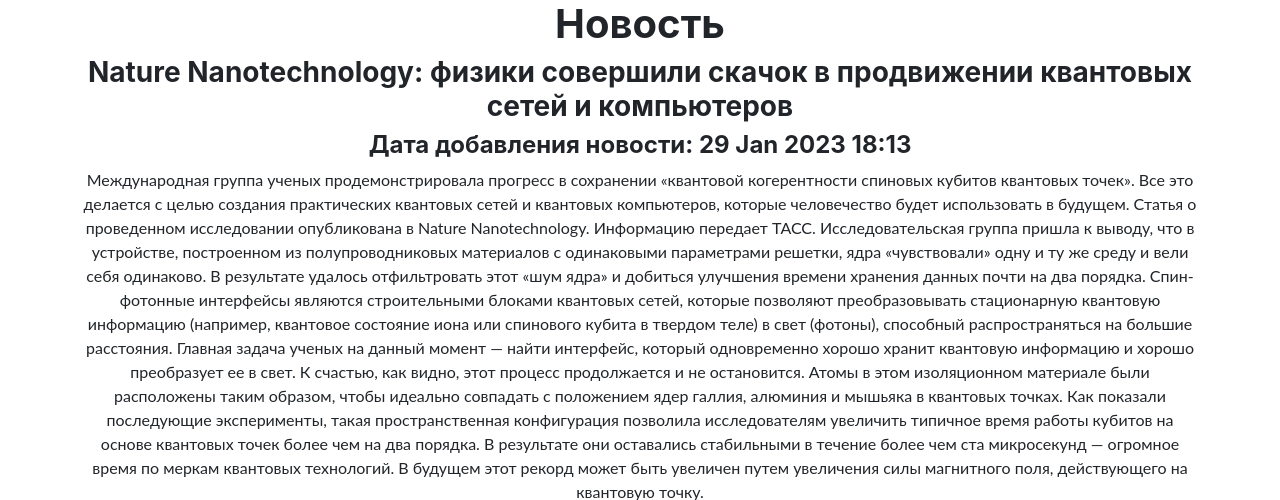
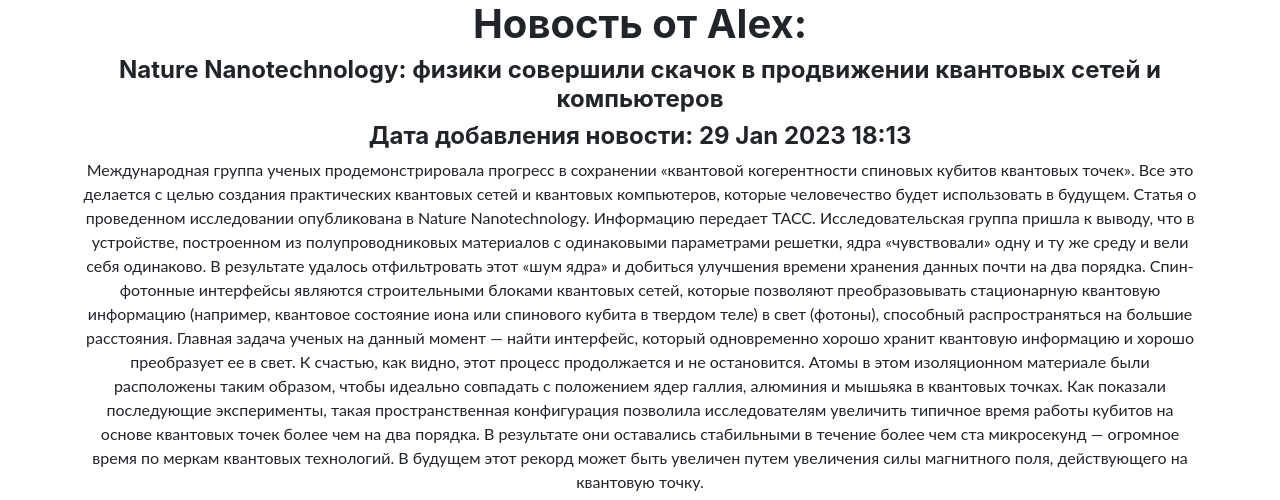
Before and after one commit to highgethigh/D4-Django-ORM, a Django app: page /news/4 in a window 1280 px wide. Shown: the part 56-556 px from the top of the page. Run offline with Django 4.2, Linux system fonts and the light colour scheme; data comes from the database, SQL or seed files in the repository; some libraries are stand-ins or nearby versions.

Commit message:
fix text

```diff
--- a/NewsPaper/templates/post.html
+++ b/NewsPaper/templates/post.html
@@ -6,7 +6,7 @@
 
 {% block content %}
 <!-- added censor -->
-<h1 align="center">Новость<h3 align="center">{{ post.title|censor:'*****' }}</h3></h1>
+<h1 align="center">Новость от {{ post.post_link_author }}:<h4 align="center">{{ post.title|censor:'*****' }}</h4></h1>
 <h4 align="center">Дата добавления новости: {{ post.post_data|date:'d M Y H:i' }}</h4>
 <p align="center">{{ post.text|censor:'*****' }}</p>
 <a href="/news"><button style="margin:0 550px">Вернуться к списку новостей</button></a>
```
